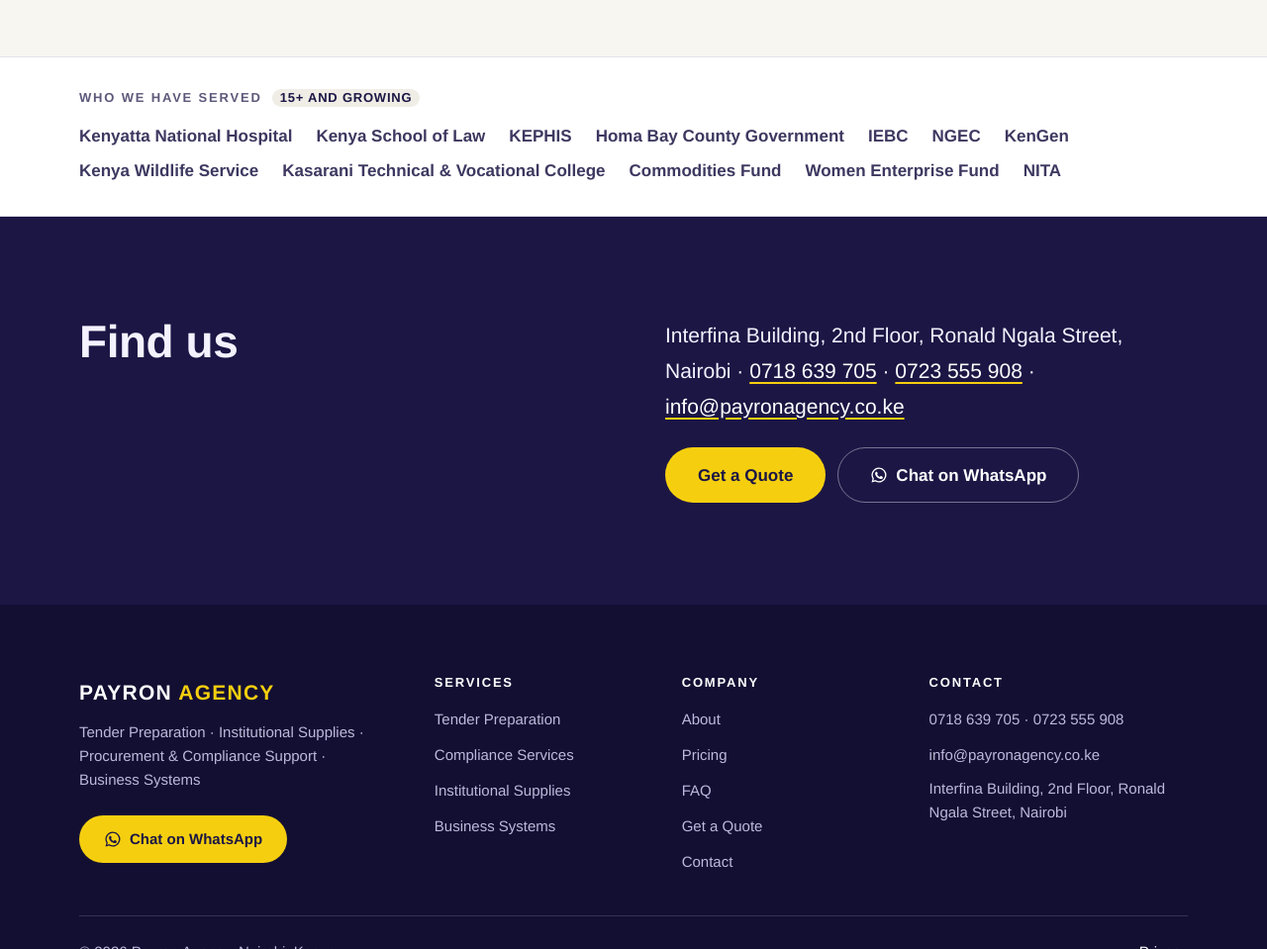
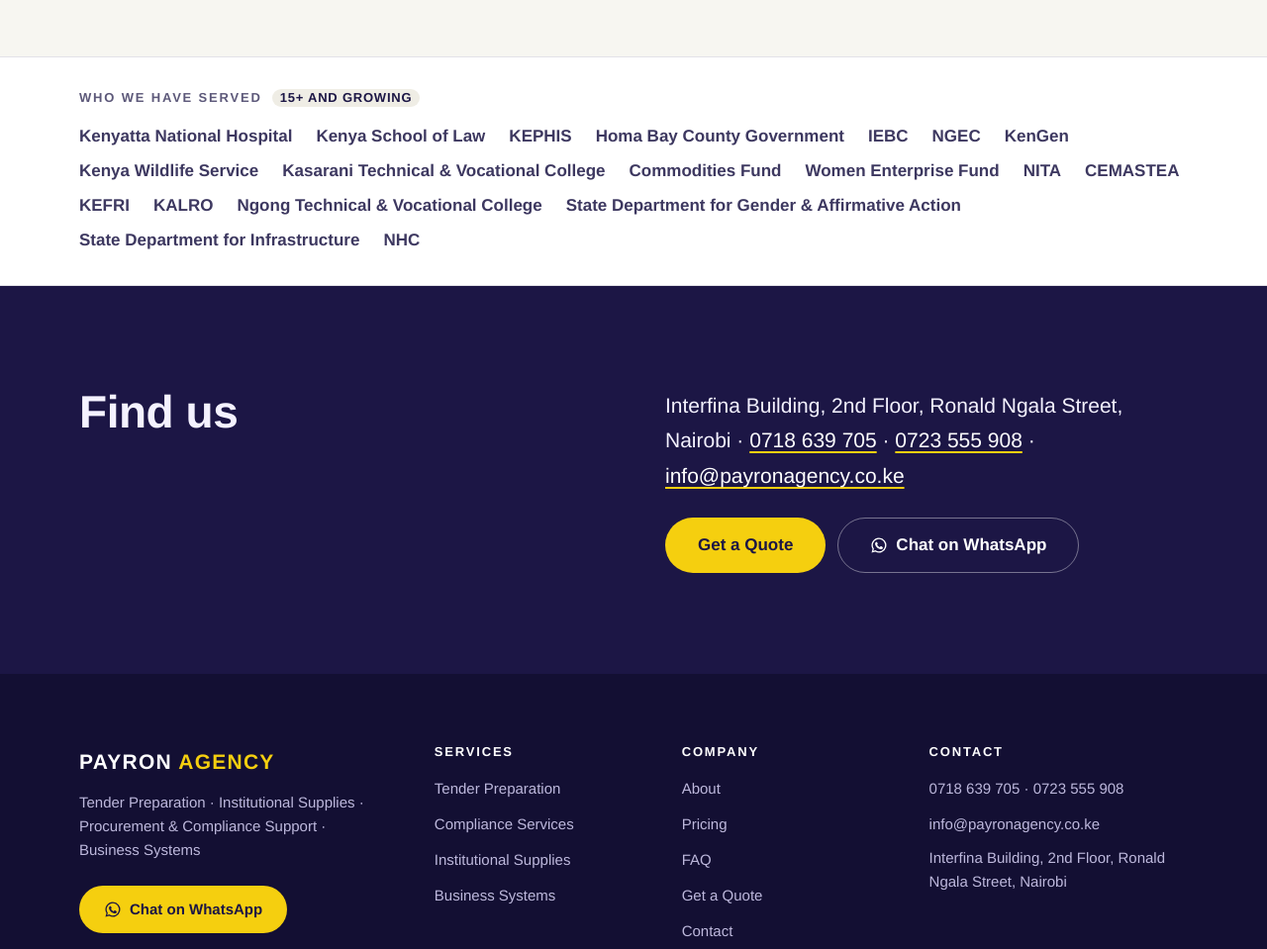
Before and after one commit to payronagency-ctrl/payronagency-site, a plain HTML site: page about/index.html in a window 1280 px wide. Shown: the part 1980-2939 px from the top of the page at 99% size. Drawn offline with Linux system fonts and the light colour scheme; a web font is replaced by a local one.

Commit message:
Add seven institutions to the clients served list
Co-Authored-By: Claude Opus 5.5 <noreply@anthropic.com>
Claude-Session: https://claude.ai/code/session_0151cb6tuxdKfCzydxtwm8aC

```diff
--- a/about/index.html
+++ b/about/index.html
@@ -78,7 +78,7 @@
 <section class="trust" aria-labelledby="trust-h">
   <div class="wrap">
     <h2 id="trust-h" class="trust-h">Who we have served <span class="trust-n">15+ and growing</span></h2>
-    <ul class="trust-list"><li>Kenyatta National Hospital</li><li>Kenya School of Law</li><li>KEPHIS</li><li>Homa Bay County Government</li><li>IEBC</li><li>NGEC</li><li>KenGen</li><li>Kenya Wildlife Service</li><li>Kasarani Technical &amp; Vocational College</li><li>Commodities Fund</li><li>Women Enterprise Fund</li><li>NITA</li></ul>
+    <ul class="trust-list"><li>Kenyatta National Hospital</li><li>Kenya School of Law</li><li>KEPHIS</li><li>Homa Bay County Government</li><li>IEBC</li><li>NGEC</li><li>KenGen</li><li>Kenya Wildlife Service</li><li>Kasarani Technical &amp; Vocational College</li><li>Commodities Fund</li><li>Women Enterprise Fund</li><li>NITA</li><li>CEMASTEA</li><li>KEFRI</li><li>KALRO</li><li>Ngong Technical &amp; Vocational College</li><li>State Department for Gender &amp; Affirmative Action</li><li>State Department for Infrastructure</li><li>NHC</li></ul>
   </div>
 </section>
 <section class="section contact dark" aria-labelledby="find-h">
```
Also changed, not shown: index.html (+1 -1 lines), institutional-supplies/index.html (+1 -1 lines).
